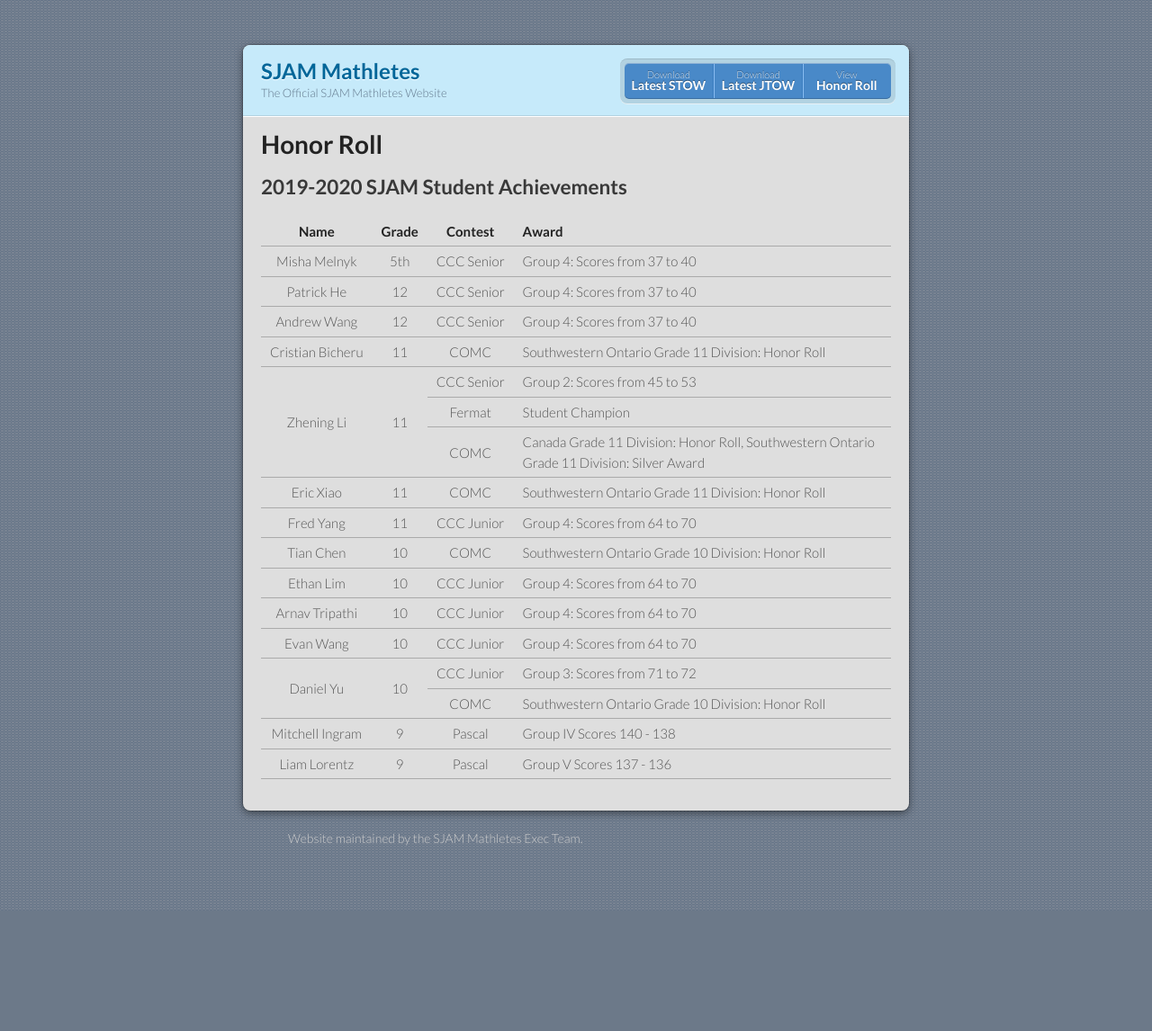
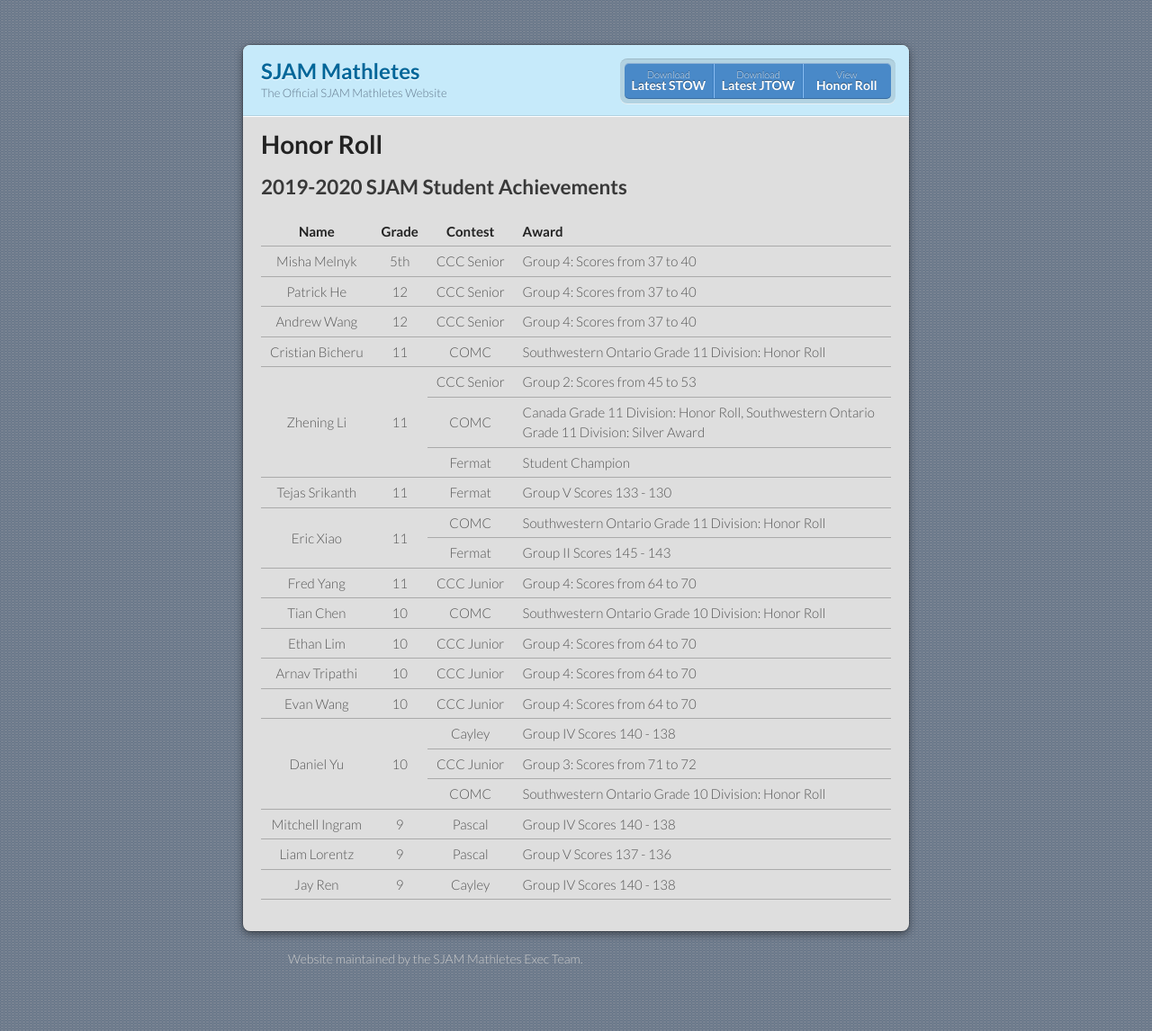
Before and after one commit to sjammathletes/sjammathletes.github.io, a Jekyll site: the page built from honor-roll.md, in a window 1280 px wide. Shown: the whole page at 90% size. Built offline with Jekyll 4.4.1, drawn with Linux system fonts in a browser that asks for light colours; our own code applies the rules of GitHub Pages for plain Markdown files; before the commit the page ends 1012 px from its top, so only the background shows below that.

Commit message:
Update 2019-2020 honor roll.

```diff
--- a/honor-roll.md
+++ b/honor-roll.md
@@ -21,16 +21,20 @@
 | Andrew Wang | 12 | CCC Senior | Group 4: Scores from 37 to 40 |
 | Cristian Bicheru | 11 | COMC | Southwestern Ontario Grade 11 Division: Honor Roll |
 | Zhening Li | 11 | CCC Senior | Group 2: Scores from 45 to 53 |
+| ^^ | ^^ | COMC | Canada Grade 11 Division: Honor Roll, Southwestern Ontario Grade 11 Division: Silver Award |
 | ^^ | ^^ | Fermat | Student Champion |
-| ^^ | ^^ | COMC | Canada Grade 11 Division: Honor Roll, Southwestern Ontario Grade 11 Division: Silver Award |
+| Tejas Srikanth | 11 | Fermat | Group V Scores 133 - 130 |
 | Eric Xiao | 11 | COMC | Southwestern Ontario Grade 11 Division: Honor Roll |
+| ^^ | ^^ | Fermat | Group II Scores 145 - 143 |
 | Fred Yang | 11 | CCC Junior | Group 4: Scores from 64 to 70 |
 | Tian Chen | 10 | COMC | Southwestern Ontario Grade 10 Division: Honor Roll |
 | Ethan Lim | 10 | CCC Junior | Group 4: Scores from 64 to 70 |
 | Arnav Tripathi | 10 | CCC Junior | Group 4: Scores from 64 to 70 |
 | Evan Wang | 10 | CCC Junior | Group 4: Scores from 64 to 70 |
-| Daniel Yu | 10 | CCC Junior | Group 3: Scores from 71 to 72 |
+| Daniel Yu | 10 | Cayley | Group IV Scores 140 - 138 |
+| ^^ | ^^ | CCC Junior | Group 3: Scores from 71 to 72 |
 | ^^ | ^^ | COMC | Southwestern Ontario Grade 10 Division: Honor Roll |
 | Mitchell Ingram | 9 | Pascal | Group IV Scores 140 - 138 |
 | Liam Lorentz | 9 | Pascal | Group V Scores 137 - 136 |
+| Jay Ren | 9 | Cayley | Group IV Scores 140 - 138 |
 {: id="student-achievements"}
```
